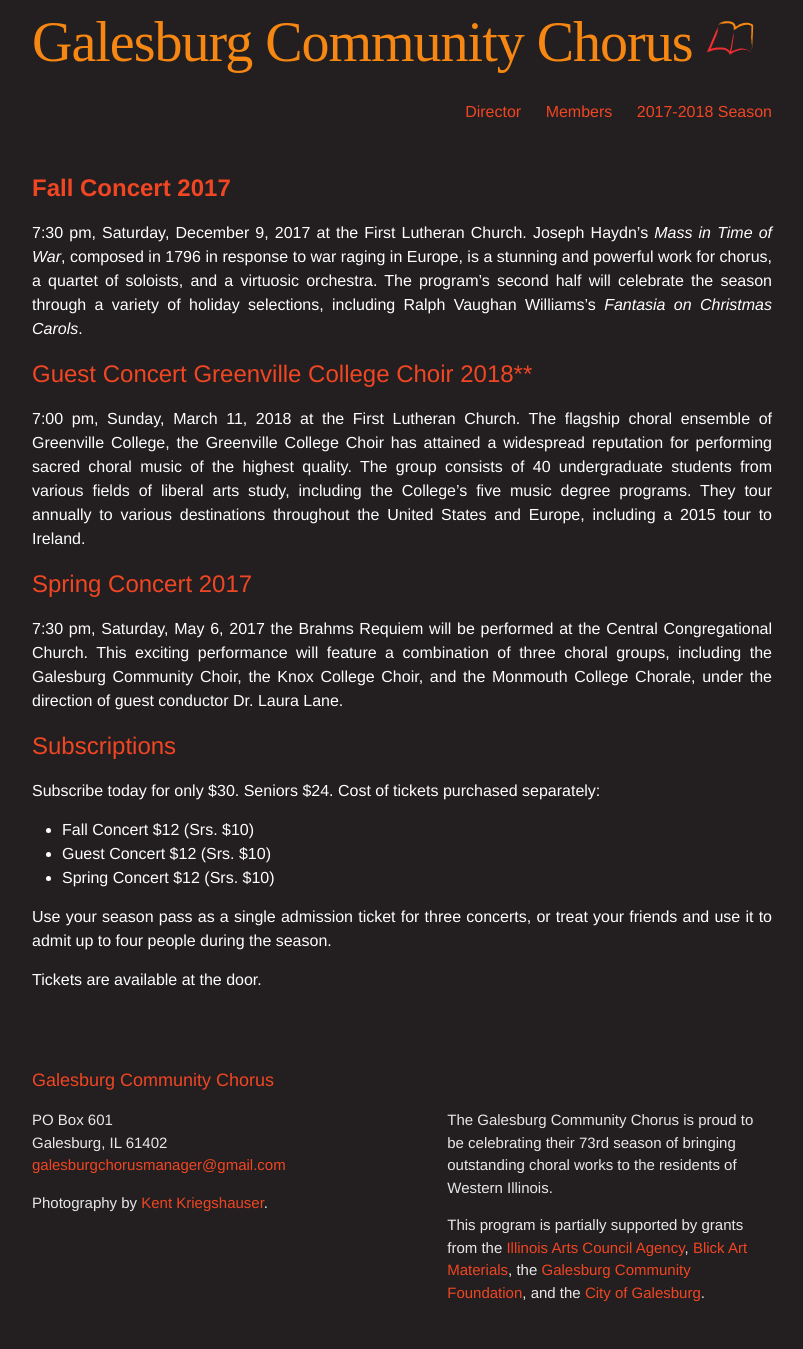
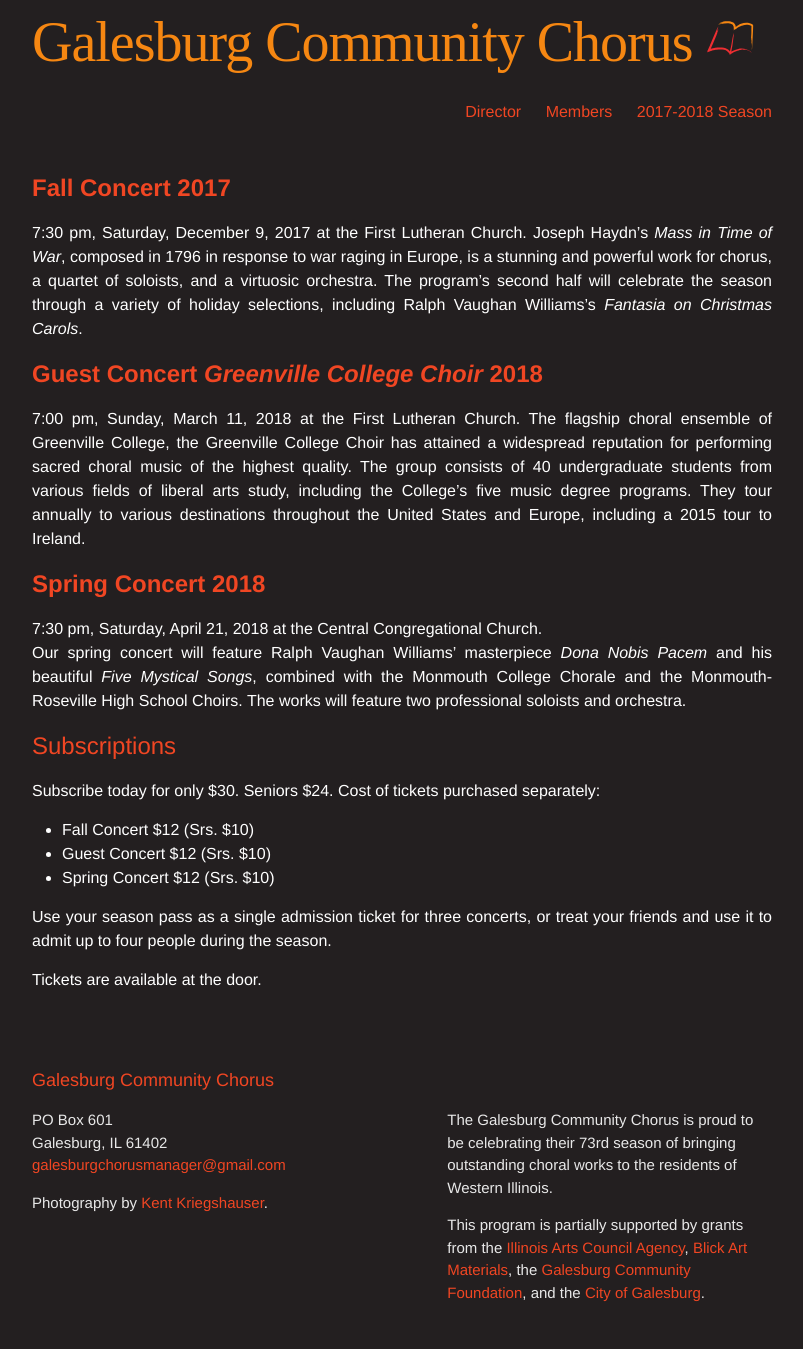
Before and after one commit to galesburgchorus/galesburgchorus.github.io, a Jekyll site: the page built from season.md, in a window 1280 px wide. Shown: the whole page, without its empty margins (238-1041 px from the left). Built offline with Jekyll 4.4.1, drawn with Linux system fonts in a browser that asks for light colours; some web fonts are replaced.

Commit message:
Update season.md

```diff
--- a/season.md
+++ b/season.md
@@ -19,15 +19,16 @@ Joseph Haydn’s _Mass in Time of War_, composed in 1796 in response to war ragi
 
 
 
-## Guest Concert Greenville College Choir 2018**
+## **Guest Concert _Greenville College Choir_ 2018**
 7:00 pm, Sunday, March 11, 2018 at the First Lutheran Church.
 The flagship choral ensemble of Greenville College, the Greenville College Choir has attained a widespread reputation for performing sacred choral music of the highest quality. The group consists of 40 undergraduate students from various fields of liberal arts study, including the College’s five music degree
 programs. They tour annually to various destinations throughout the United States and Europe, including a 2015 tour to Ireland.
 
 
 
-## Spring Concert 2017
-7:30 pm, Saturday, May 6, 2017 the Brahms Requiem will be performed at the Central Congregational Church. This exciting performance will feature a combination of three choral groups, including the Galesburg Community Choir, the Knox College Choir, and the Monmouth College Chorale, under the direction of guest conductor Dr. Laura Lane.
+## **Spring Concert 2018**
+7:30 pm, Saturday, April 21, 2018 at the Central Congregational Church.
+Our spring concert will feature Ralph Vaughan Williams’ masterpiece _Dona Nobis Pacem_ and his beautiful _Five Mystical Songs_, combined with the Monmouth College Chorale and the Monmouth-Roseville High School Choirs. The works will feature two professional soloists and orchestra.
 
 
 
```
